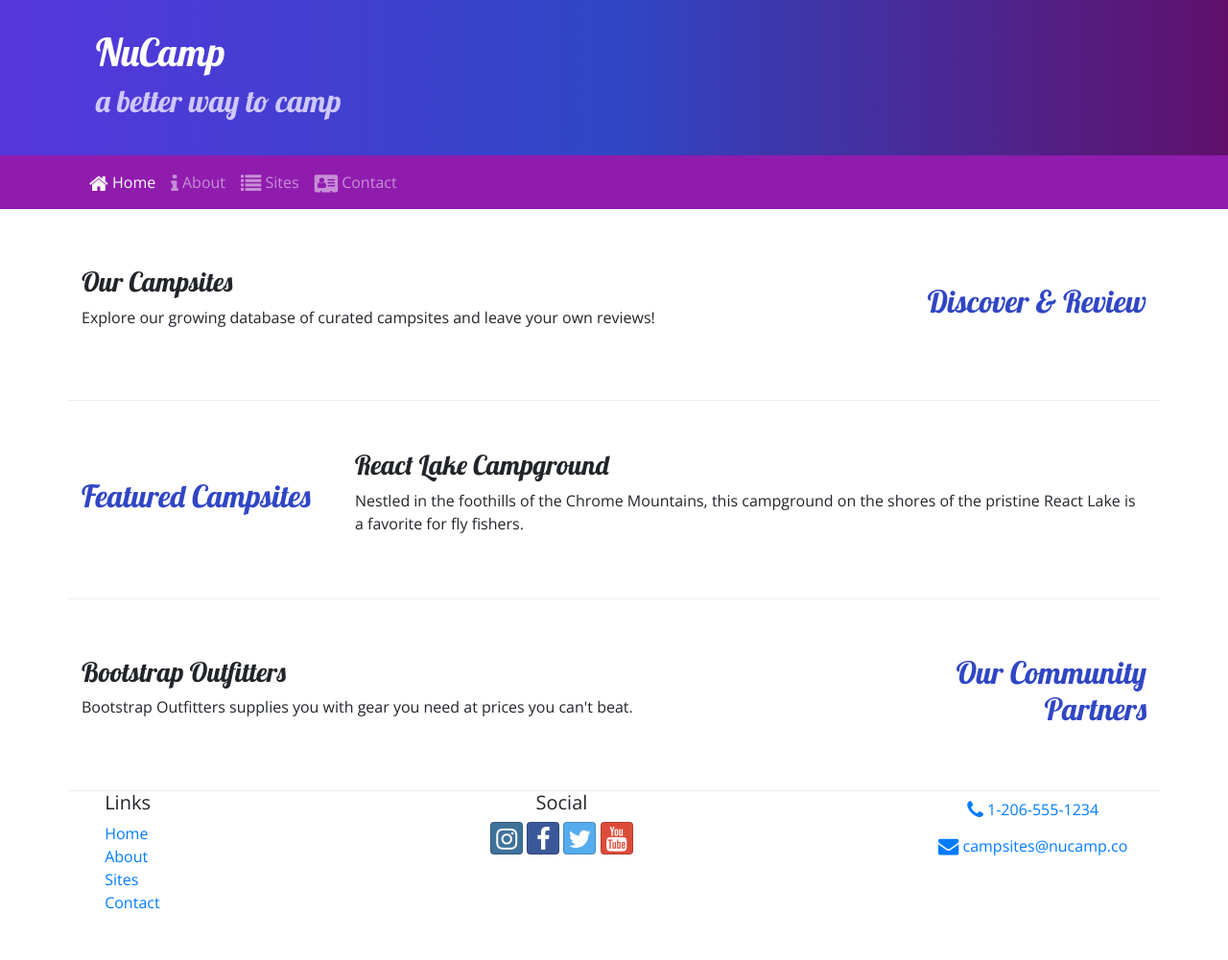
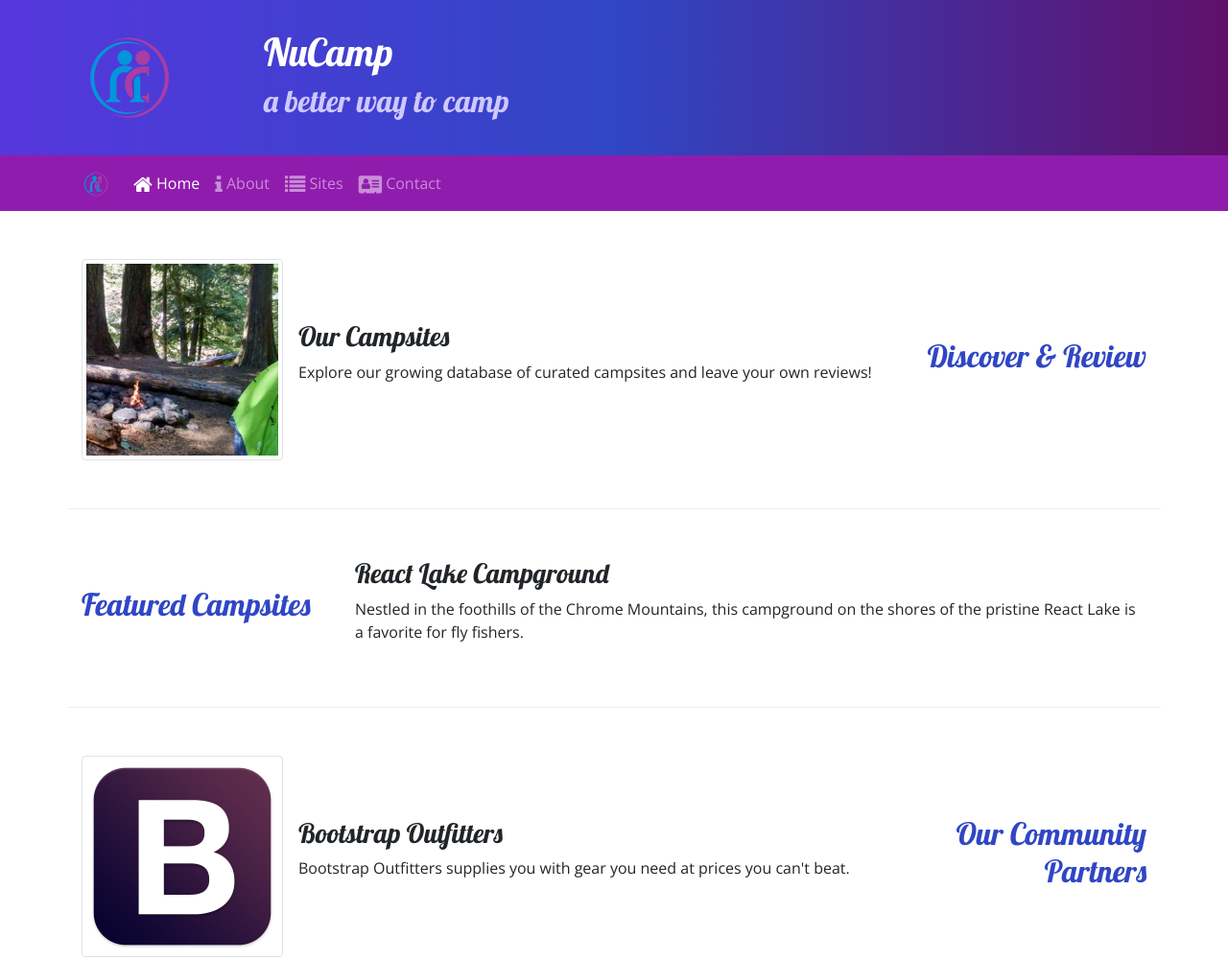
Before and after one commit to dimon7510/nucampsite, a website: page index.html in a window 1280 px wide. Shown: the top 1001 px of the page at 96% size. Before the commit the page ends 969 px from the top, so only its background shows below. Drawn offline with nearby package versions, Linux system fonts and the light colour scheme.

Commit message:
Images and Media

```diff
--- a/index.html
+++ b/index.html
@@ -22,7 +22,10 @@
 
     <header class="jumbotron jumbotron-fluid">
         <div class="container">
-            <div class="raw">
+            <div class="row">
+                <div class="col-4 col-sm-3 col-md-2 align-self-center">
+                    <img src="img/logo.png" class="img-fluid" />
+                </div>
                 <div class="col">
                     <h1>NuCamp</h1>
                     <h2>a better way to camp</h2>
@@ -33,7 +36,8 @@
 
     <nav class="navbar navbar-expand-sm navbar-dark sticky-top">
         <div class="container">
-            <button class="navbar-toggler ml-auto" type="button" data-toggle="collapse" data-target="#nucampNavbar">
+            <a class="navbar-brand" href="#"><img src="img/logo.png" height="30" width="30" /></a>
+            <button class="navbar-toggler" type="button" data-toggle="collapse" data-target="#nucampNavbar">
                 <span class="navbar-toggler-icon"></span>
             </button>
             <div class="collapse navbar-collapse" id="nucampNavbar">
@@ -54,9 +58,15 @@
             </div>
 
             <div class="col">
-                <h3>Our Campsites</h3>
-                <p class="d-none d-sm-block">Explore our growing database of curated campsites and leave your own reviews!</p>
+                <div class="media">
+                    <img class="d-flex mr-3 img-thumbnail" src="img/breadcrumb-trail-thumb.jpg" alt="Breadcrumb Trail" />
+                    <div class="media-body align-self-center">
+                        <h3>Our Campsites</h3>
+                        <p class="d-none d-sm-block">Explore our growing database of curated campsites and leave your own reviews!</p>
+                    </div>
+                </div>
             </div>
+
         </div>
 
         <div class="row row-content align-items-center">
@@ -77,9 +87,15 @@
             </div>
 
             <div class="col">
-                <h3>Bootstrap Outfitters</h3>
-                <p class="d-none d-sm-block">Bootstrap Outfitters supplies you with gear you need at prices you can't beat.</p>
+                <div class="media">
+                    <img class="d-flex mr-3 img-thumbnail" src="img/bootstrap-thumb.png" alt="Bootstrap Outfitters" />
+                    <div class="media-body align-self-center">
+                        <h3>Bootstrap Outfitters</h3>
+        				<p class="d-none d-sm-block">Bootstrap Outfitters supplies you with gear you need at prices you can't beat.</p>
+                    </div>
+                </div>
             </div>
+
         </div>
     </div>
 
```
Also changed, not shown: aboutus.html (+5 -1 lines), contactus.html (+5 -1 lines), img/bootstrap-thumb.png (added), img/breadcrumb-trail-thumb.jpg (added), img/breadcrumb-trail.jpg (added), img/chrome-river-thumb.jpg (added), img/chrome-river.jpg (added), img/logo.png (added), img/react-lake-thumb.jpg (added), img/react-lake.jpg (added).
